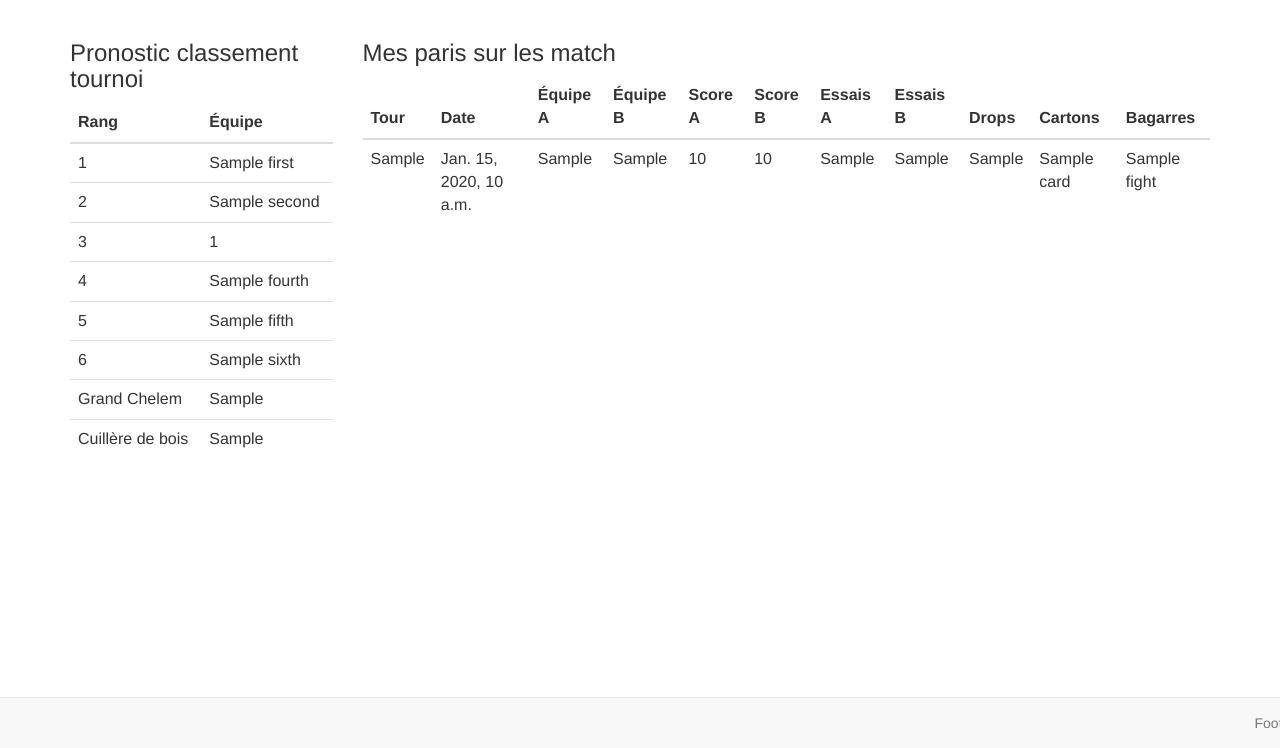
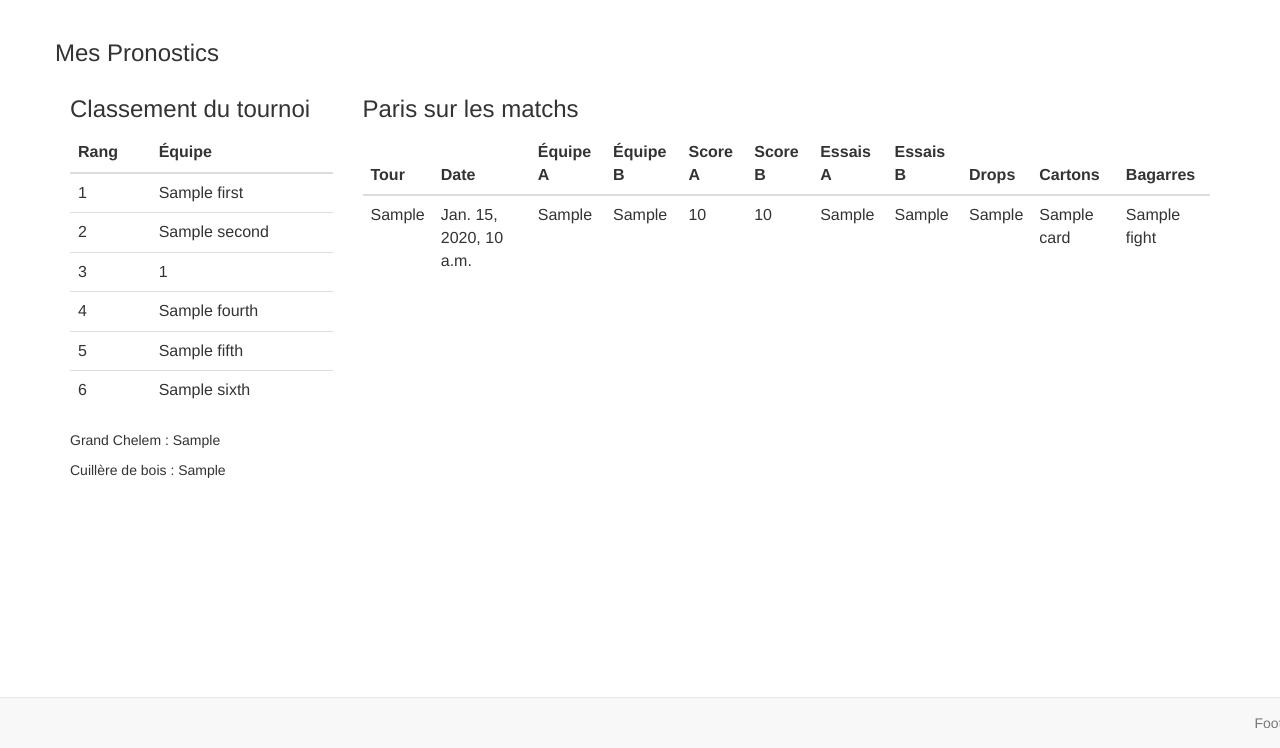
Before and after one commit to cedlerouge/betwit, a Django app: template betwit/templates/profile.html in a window 1280 px wide. Shown: the part 52-800 px from the top of the page. Run offline with Django 3.2, Linux system fonts and the light colour scheme; the template is opened without the code that fills it: most values are stand-ins (such as "Sample title", 1, 10 or a date in 2020); some libraries are stand-ins or nearby versions.

Commit message:
improve user profile display and fix bug on betcup page

```diff
--- a/betwit/templates/betcup.html
+++ b/betwit/templates/betcup.html
@@ -19,6 +19,7 @@
 
 
     <!--<fieldset class="module aligned ">-->
+    {% if form %}
     <form method="post" action="">{% csrf_token %}
       <div class="col-md-8 col-md-offset-2">
 
@@ -36,6 +37,7 @@
         </div>
       </div>
     </form>
+    {% endif %}
     <!--</fieldset>-->
     <!--<div class="submit-row">
       <input type="submit" value="Save" class="default" name="_save" />
--- a/betwit/templates/profile.html
+++ b/betwit/templates/profile.html
@@ -1,8 +1,9 @@
 {% extends "base.html" %}
 {% block content %}
 <div class="row">
+  <h3>Mes Pronostics</h3>
   <div class="col-sm-3 column">
-    <h3>Pronostic classement tournoi</h3>
+    <h3>Classement du tournoi</h3>
     <div class="table-responsive">
       <table class="table table-stripped">
         <thead>
@@ -36,23 +37,16 @@
             <td>6</td>
             <td>{{ r.sixth }}</td>
           <tr>
-          </tr>
-            <td>Grand Chelem</td>
-            <td>{{ r.grand_slam }}</td>
-          <tr>
-          </tr>
-            <td>Cuillère de bois</td>
-            <td>{{ r.wooden_spoon }}</td>
-          <tr>
-          </tr>
-          {% endfor %}
         </tbody>
       </table>
+      <p>Grand Chelem : {{ r.grand_slam }}</p>
+      <p>Cuillère de bois : {{ r.wooden_spoon }}</p>
+      {% endfor %}
     </div>
   </div> <!-- end of first col-md-6-->
 
   <div class="col-sm-9 column">
-    <h3>Mes paris sur les match</h3>
+    <h3>Paris sur les matchs</h3>
     <div class="table-responsive">
       <table class="table table-stripped">
         <thead>
```
